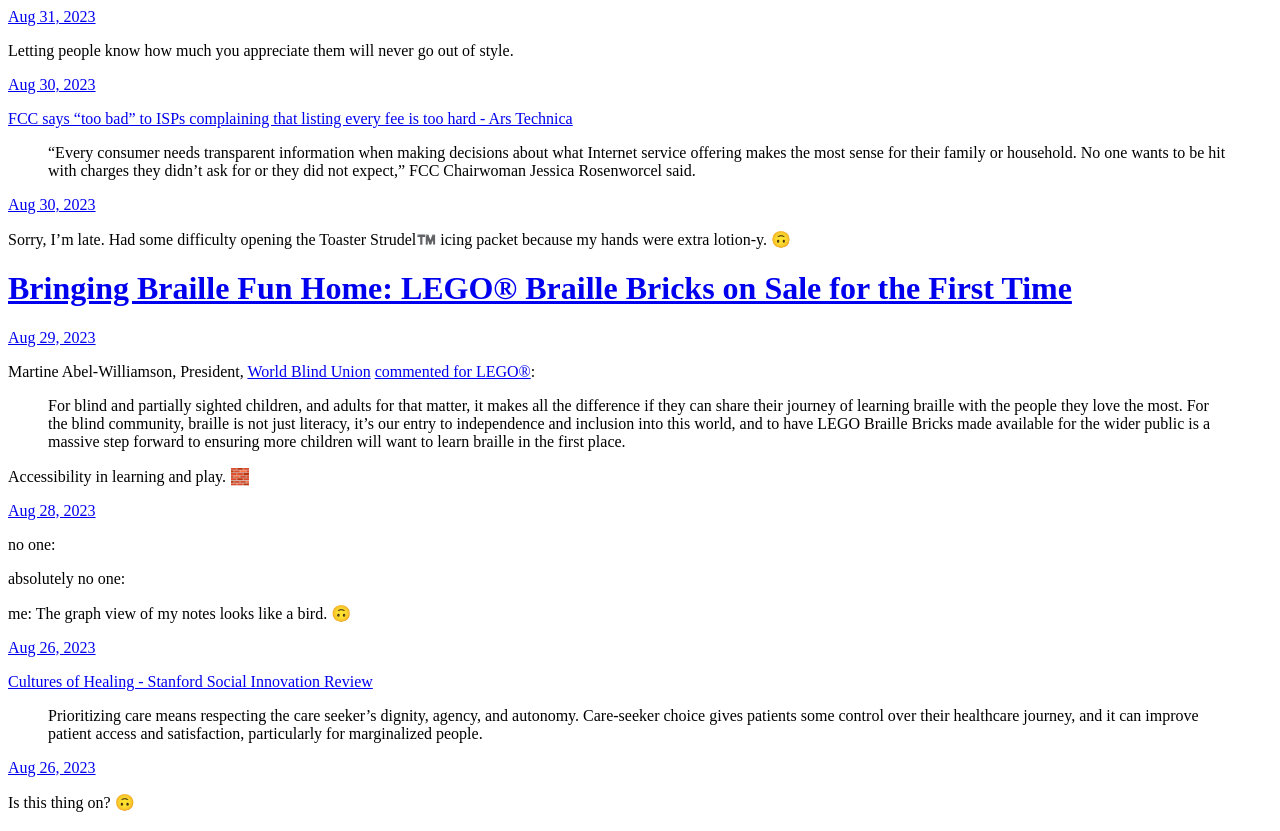
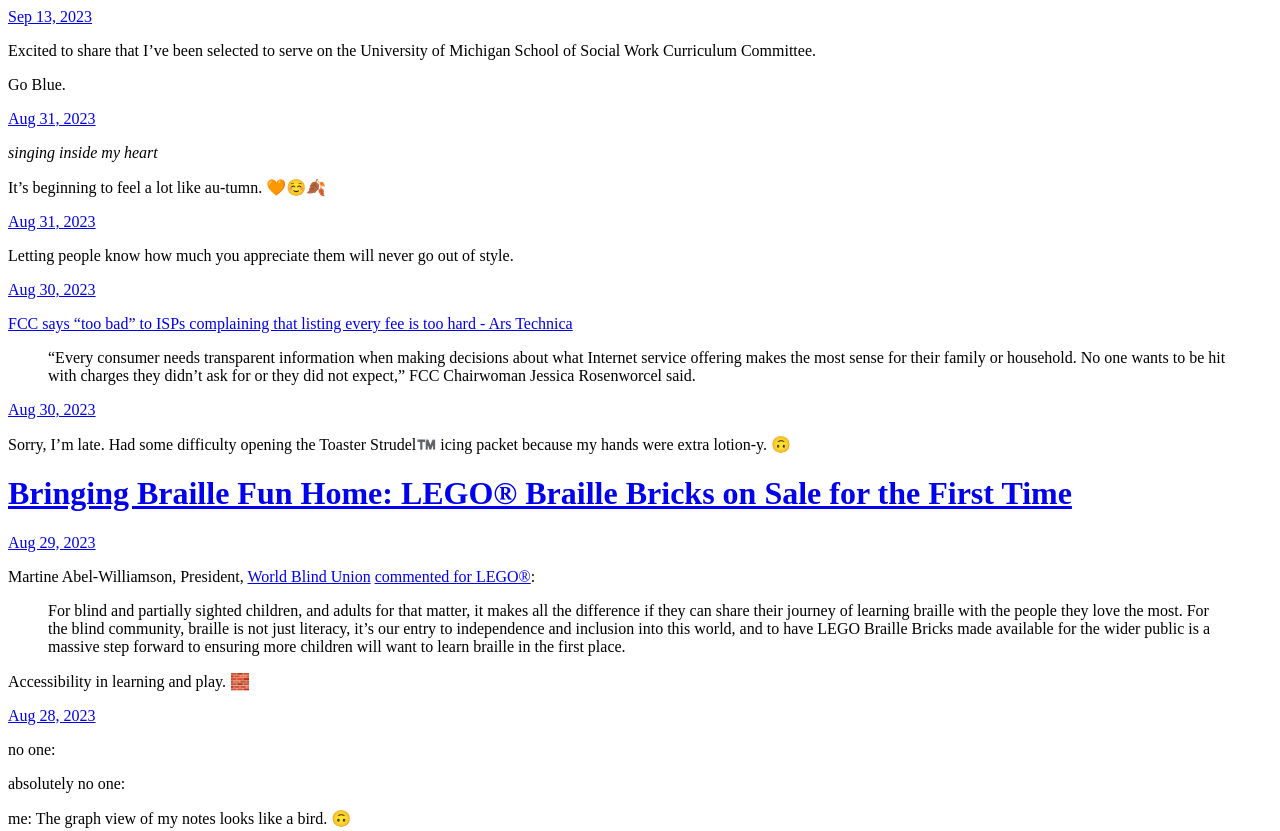
Before and after one commit to stephenanfield/stephenanfield.com, a plain HTML site: page index.html in a window 1280 px wide. Shown: the top 831 px of the page. Drawn offline with Linux system fonts and the light colour scheme; a script that the page names is missing.

Commit message:
Archiving from Micro.blog.

```diff
--- a/index.html
+++ b/index.html
@@ -21,6 +21,31 @@
 <div class="h-feed">
 
 
+
+	  <div class="h-entry">
+
+
+		<a href="https://stephenanfield.com/2023/09/13/excited-to-share.html" class="u-url"><time class="dt-published" datetime="2023-09-13 14:13:39 -0400">Sep 13, 2023</time></a>
+
+		<div class="e-content">
+			 <p>Excited to share that I&rsquo;ve been selected to serve on the University of Michigan School of Social Work Curriculum Committee.</p>
+<p>Go Blue.</p>
+<!-- raw HTML omitted -->
+
+		</div>
+	  </div>
+
+	  <div class="h-entry">
+
+
+		<a href="https://stephenanfield.com/2023/08/31/singing-inside-my.html" class="u-url"><time class="dt-published" datetime="2023-08-31 09:09:46 -0400">Aug 31, 2023</time></a>
+
+		<div class="e-content">
+			 <p><em>singing inside my heart</em></p>
+<p>It’s beginning to feel a lot like au-tumn. 🧡☺️🍂</p>
+
+		</div>
+	  </div>
 
 	  <div class="h-entry">
 
```
